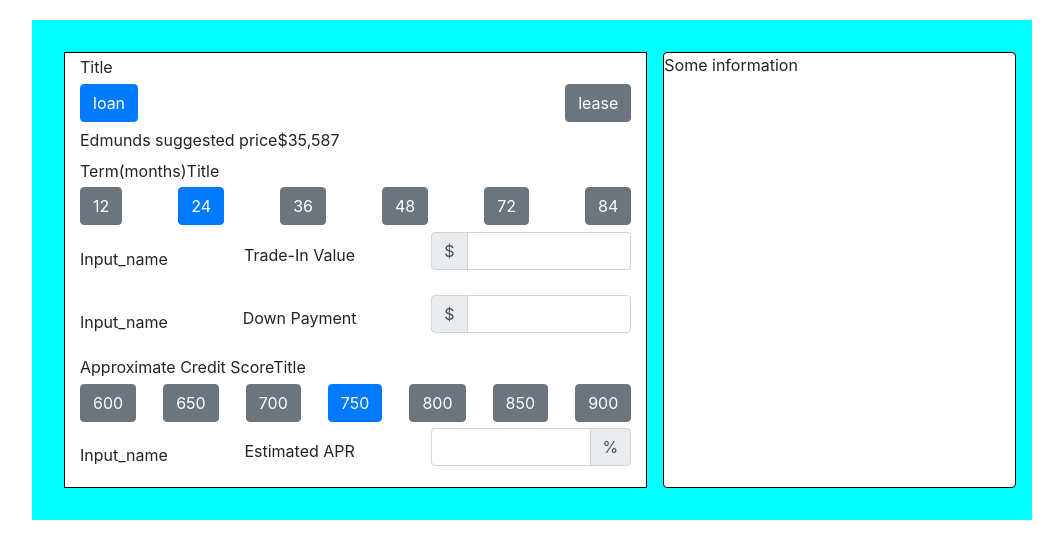
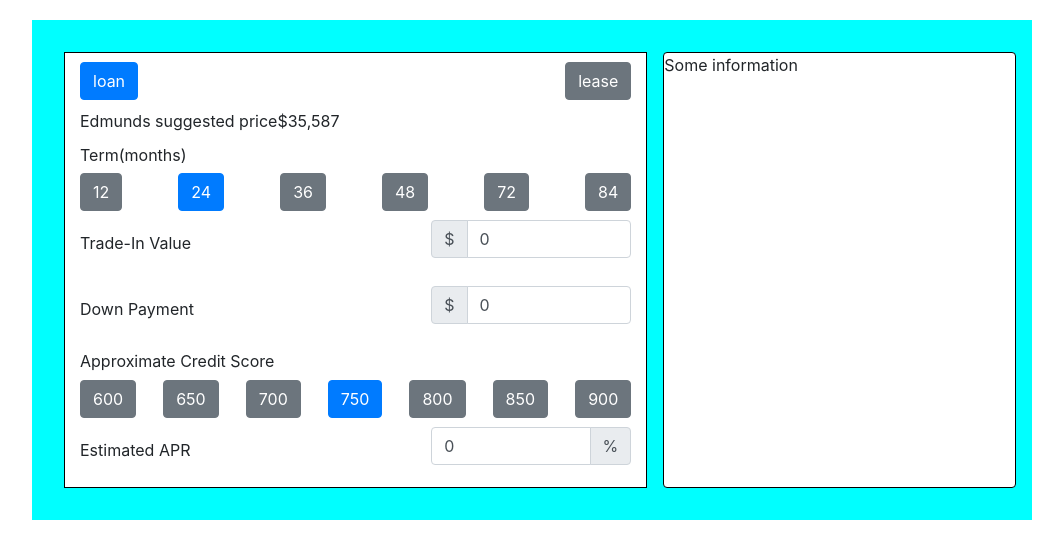
Before and after one commit to truhin-andrei/calculator, a React app in the folder calculator/: page / in a window 1280 px wide. Shown: the top 558 px of the page, without its empty margins (108-1171 px from the left). Built offline with nearby package versions, Linux system fonts and the light colour scheme.

Commit message:
feat: input state

```diff
--- a/calculator/src/components/app/app.jsx
+++ b/calculator/src/components/app/app.jsx
@@ -11,12 +11,16 @@ class App extends Component {
       tabName: 'loan',
       term: '24',
       creditScore: '750',
+      tradeIn: 0,
+      downPayment: 0,
+      APR: 0,
     };
     this.handleBtn = this.handleBtn.bind(this);
+    this.handleInput = this.handleInput.bind(this);
   }
 
   handleBtn(newValue, nameBtn) {
-    console.log(1, newValue, nameBtn);
+    // console.log(1, newValue, nameBtn);
     if (nameBtn === 'term') {
       this.setState({ term: newValue });
     } else if (nameBtn === 'creditScore') {
@@ -26,14 +30,34 @@ class App extends Component {
     }
   }
 
+  handleInput(newValue, nameInput) {
+    // console.log(2, newValue, nameInput);
+    if (nameInput === 'tradeIn' && !Number.isNaN(newValue)) {
+      this.setState({ tradeIn: newValue });
+    } else if (nameInput === 'downPayment' && !Number.isNaN(newValue)) {
+      this.setState({ downPayment: newValue });
+    } else if (newValue <= 100 && newValue >= 0) {
+      this.setState({ APR: newValue });
+    }
+  }
+
   render() {
-    const { loading, tabName, term, creditScore } = this.state;
+    const { loading, tabName, term, creditScore, tradeIn, downPayment, APR } = this.state;
     if (!loading) {
       return 'loading';
     }
     return (
       <div className="app">
-        <Tab tabName={tabName} handleBtn={this.handleBtn} term={term} creditScore={creditScore} />
+        <Tab
+          tabName={tabName}
+          handleBtn={this.handleBtn}
+          term={term}
+          creditScore={creditScore}
+          handleInput={this.handleInput}
+          tradeIn={tradeIn}
+          downPayment={downPayment}
+          APR={APR}
+        />
         <Card />
       </div>
     );
--- a/calculator/src/components/buttons-panel/buttonsPanel.jsx
+++ b/calculator/src/components/buttons-panel/buttonsPanel.jsx
@@ -1,29 +1,15 @@
-import React, { Component } from 'react';
+import React from 'react';
 import PropTypes from 'prop-types';
 import './buttonsPanel.css';
 
-class ButtonsPanel extends Component {
-  constructor(props) {
-    super(props);
-    this.state = {
-      title: 'Title',
-    };
-  }
-
-  render() {
-    const { title } = this.state;
-    const {
+const ButtonsPanel = ({
   buttonRenderData: { label, btnData, nameBtn },
   handleBtn,
   classNameActive,
-    } = this.props;
-    console.log(btnData, classNameActive);
+}) => {
   return (
     <div className="btn-panel">
-        <span className="btn-header">
-          {label}
-          {title}
-        </span>
+      <span className="btn-header">{label}</span>
       {btnData.map(name => (
         <button
           id={name}
@@ -38,8 +24,7 @@ class ButtonsPanel extends Component {
       ))}
     </div>
   );
-  }
-}
+};
 
 ButtonsPanel.propTypes = {
   buttonRenderData: PropTypes.shape({
--- a/calculator/src/components/input-panel/inputPanel.jsx
+++ b/calculator/src/components/input-panel/inputPanel.jsx
@@ -1,19 +1,8 @@
-import React, { Component } from 'react';
+import React from 'react';
 import PropTypes from 'prop-types';
 import './inputPanel.css';
 
-class InputPanel extends Component {
-  constructor(props) {
-    super(props);
-    this.state = {
-      label1: 'Input_name',
-    };
-  }
-
-  render() {
-    const {
-      inputRenderData: { label, inputType, name },
-    } = this.props;
+const InputPanel = ({ inputRenderData: { label, inputType, name }, handleInput, inputValue }) => {
   const moneyInputTag = (
     <div className="input-group-prepend">
       <span className="input-group-text">$</span>
@@ -26,10 +15,8 @@ class InputPanel extends Component {
     </div>
   );
 
-    const { label1 } = this.state;
   return (
     <div className="input-panel">
-        {label1}
       <label htmlFor={name}>{label}</label>
       <div className="input-group mb-3 input">
         {inputType === 'money' ? moneyInputTag : null}
@@ -39,16 +26,19 @@ class InputPanel extends Component {
           type="text"
           className="form-control"
           aria-label="Amount (to the nearest dollar)"
+          value={inputValue}
+          onChange={event => handleInput(+event.target.value, name)}
         />
         {inputType === 'percent' ? percentInputTag : null}
       </div>
     </div>
   );
-  }
-}
+};
 
 InputPanel.propTypes = {
   inputRenderData: PropTypes.objectOf(PropTypes.string).isRequired,
+  handleInput: PropTypes.func.isRequired,
+  inputValue: PropTypes.number.isRequired,
 };
 
 export default InputPanel;
--- a/calculator/src/components/tab/tab.jsx
+++ b/calculator/src/components/tab/tab.jsx
@@ -1,22 +1,13 @@
-import React, { Component } from 'react';
+import React from 'react';
 import PropTypes from 'prop-types';
 import './tab.css';
 import TextPanel from '../text-panel/textPanel';
 import ButtonsPanel from '../buttons-panel/buttonsPanel';
 import InputPanel from '../input-panel/inputPanel';
 
-class Tab extends Component {
-  constructor(props) {
-    super(props);
-    this.state = {
-      tabName1: props.tabName,
-    };
-    this.tabToggle = this.tabToggle.bind(this);
-  }
-
-  tabToggle(tabName) {
-    const { handleBtn, term, creditScore } = this.props;
-    if (tabName === 'loan') {
+const Tab = ({ tabName, handleBtn, term, creditScore, handleInput, tradeIn, downPayment, APR }) => {
+  function tabToggle(tabN) {
+    if (tabN === 'loan') {
       return (
         <>
           <ButtonsPanel
@@ -30,9 +21,13 @@ class Tab extends Component {
           />
           <InputPanel
             inputRenderData={{ label: 'Trade-In Value', inputType: 'money', name: 'tradeIn' }}
+            handleInput={handleInput}
+            inputValue={tradeIn}
           />
           <InputPanel
             inputRenderData={{ label: 'Down Payment', inputType: 'money', name: 'downPayment' }}
+            handleInput={handleInput}
+            inputValue={downPayment}
           />
           <ButtonsPanel
             buttonRenderData={{
@@ -45,16 +40,14 @@ class Tab extends Component {
           />
           <InputPanel
             inputRenderData={{ label: 'Estimated APR', inputType: 'percent', name: 'APR' }}
+            handleInput={handleInput}
+            inputValue={APR}
           />
         </>
       );
     }
     return <>TabLease</>;
   }
-
-  render() {
-    const { tabName1 } = this.state;
-    const { tabName, handleBtn } = this.props;
 
   return (
     <div className="col-md-7 tab">
@@ -65,20 +58,23 @@ class Tab extends Component {
           nameBtn: 'tabName',
         }}
         handleBtn={handleBtn}
-          classNameActive={tabName || tabName1}
+        classNameActive={tabName}
       />
       <TextPanel />
-        {this.tabToggle(tabName)}
+      {tabToggle(tabName)}
     </div>
   );
-  }
-}
+};
 
 Tab.propTypes = {
   tabName: PropTypes.string,
   handleBtn: PropTypes.func.isRequired,
   term: PropTypes.string.isRequired,
   creditScore: PropTypes.string.isRequired,
+  handleInput: PropTypes.func.isRequired,
+  tradeIn: PropTypes.number.isRequired,
+  downPayment: PropTypes.number.isRequired,
+  APR: PropTypes.number.isRequired,
 };
 Tab.defaultProps = {
   tabName: 'loan',
```
Lines whose indentation alone changed are shown as unchanged.
